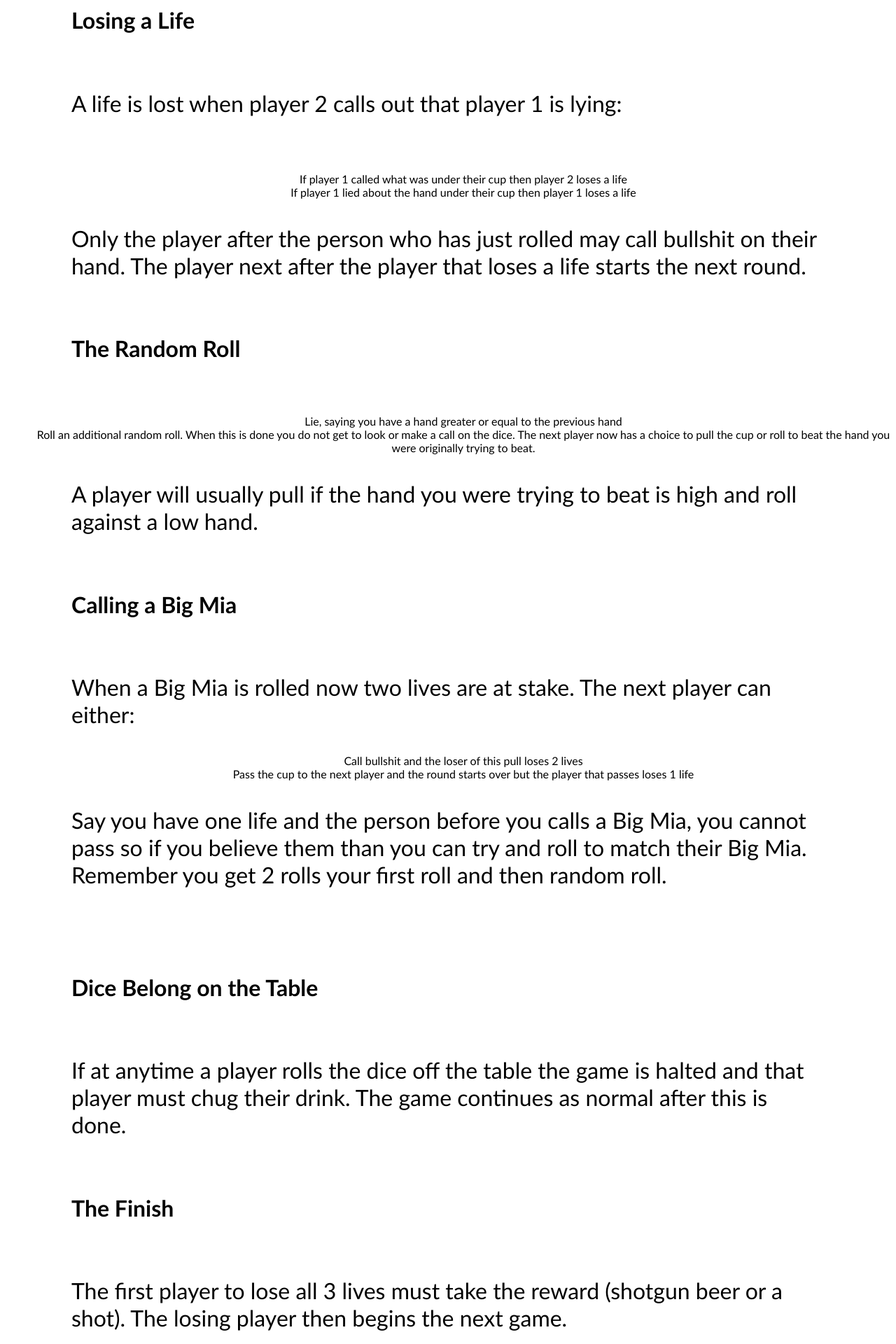
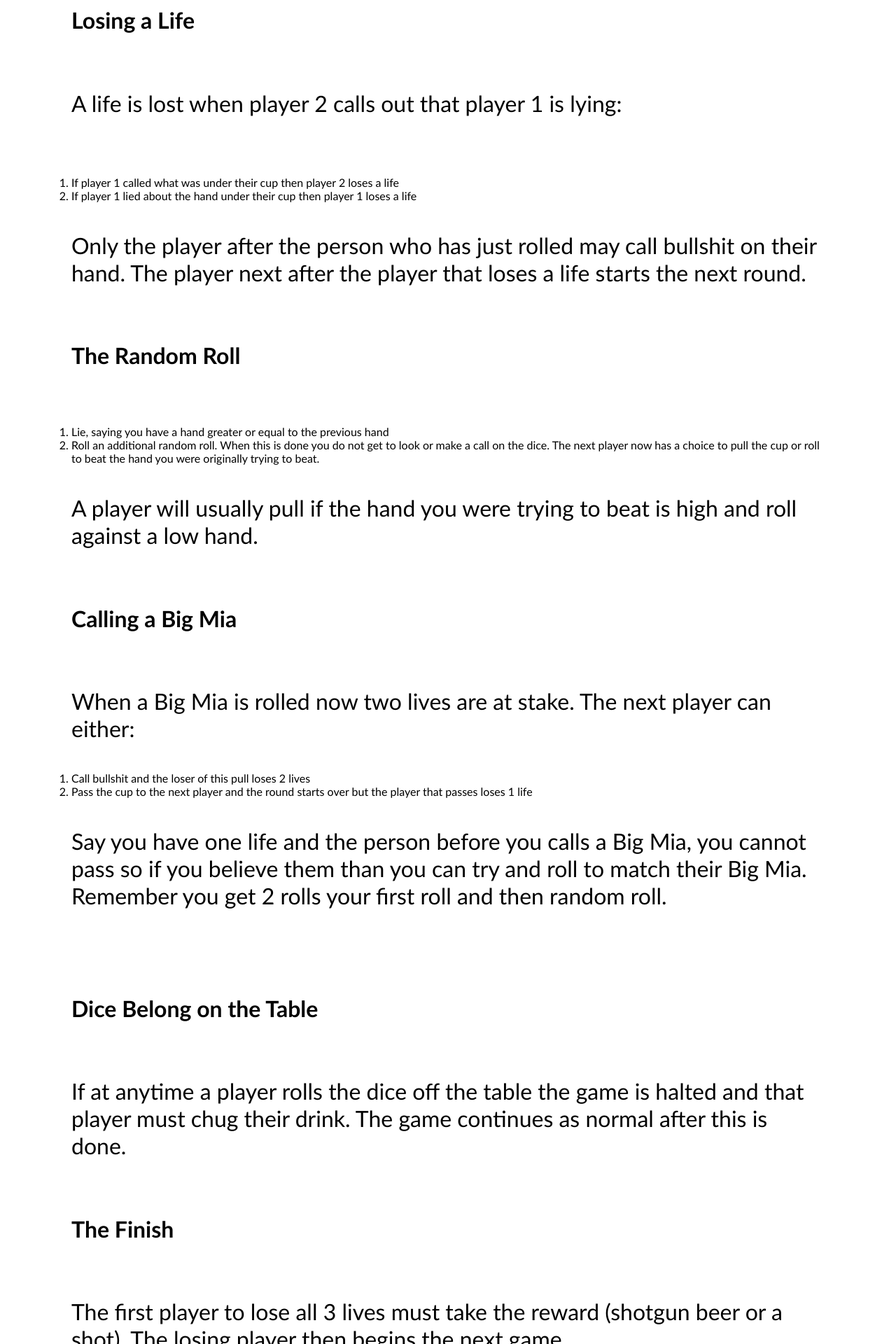
Before and after one commit to bryanrideout/bryanrideout.github.io, a Jekyll site: the page index.html, which Jekyll copies as it is, in a window 1280 px wide. Shown: the part 3586-5506 px from the top of the page at 70% size. Built offline with Jekyll 4.4.1, drawn with Linux system fonts in a browser that asks for light colours.

Commit message:
Update main.css

```diff
--- a/css/main.css
+++ b/css/main.css
@@ -85,9 +85,15 @@ p {
 ul {
   padding: 0;
   margin: 10px 0px;
+  list-style: none;
+}
+
+ol {
+  text-align: left;
+  padding: 5px 100px;
+  margin: 10px 0px;
 }
 
 li {
   margin: 0;
-  list-style: none;
 }
```
